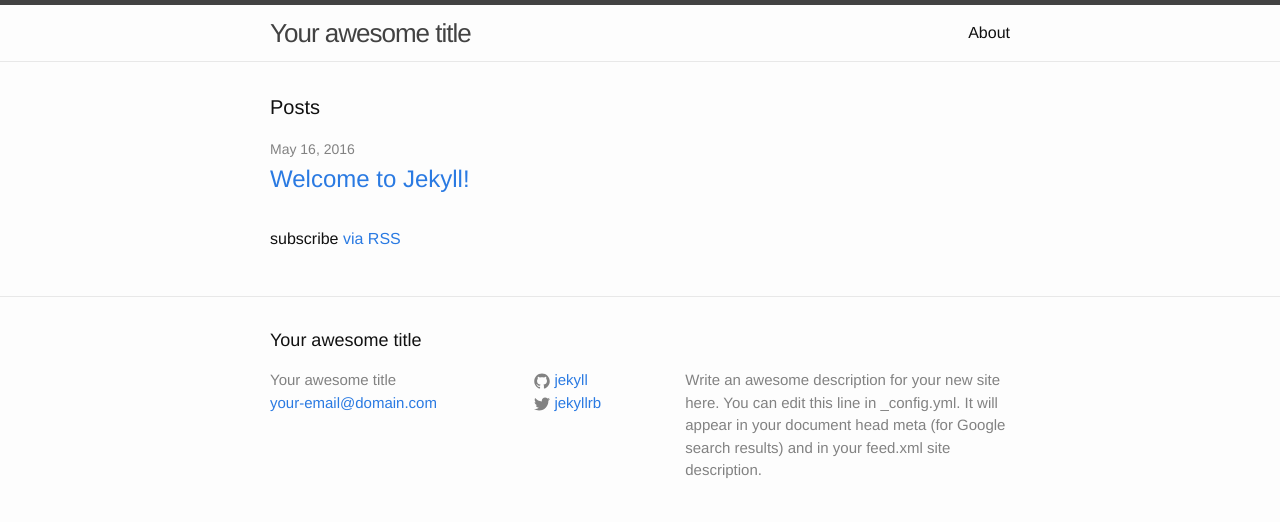
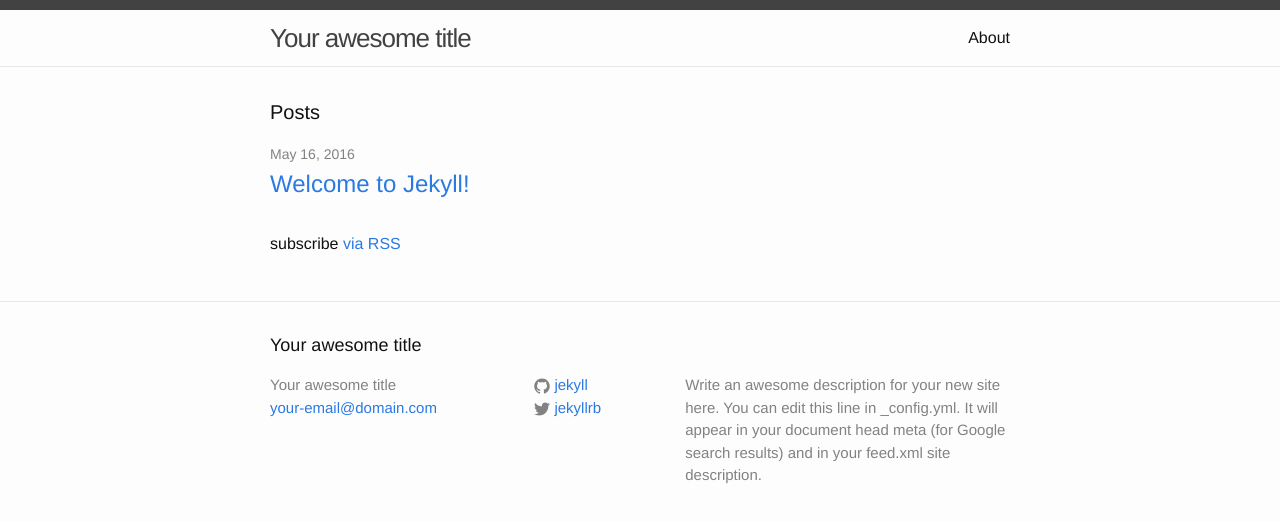
Before and after one commit to sebonk/sebonk.github.io, a Jekyll site: the page built from index.html, in a window 1280 px wide. Shown: the top 522 px of the page. Built offline with Jekyll 4.4.1, drawn with Linux system fonts in a browser that asks for light colours.

Commit message:
Added 5px to header-border

```diff
--- a/_sass/_layout.scss
+++ b/_sass/_layout.scss
@@ -2,7 +2,7 @@
  * Site header
  */
 .site-header {
-    border-top: 5px solid $grey-color-dark;
+    border-top: 10px solid $grey-color-dark;
     border-bottom: 1px solid $grey-color-light;
     min-height: 56px;
 
```
